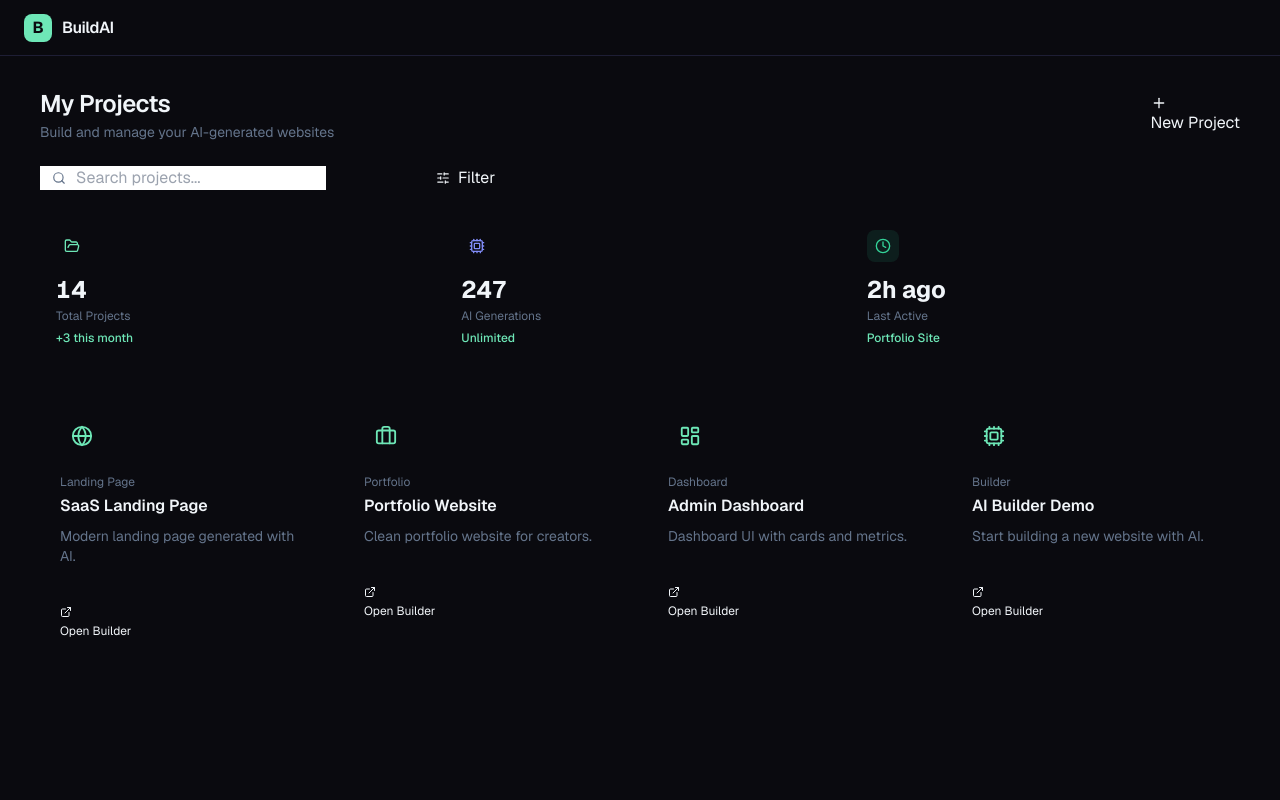
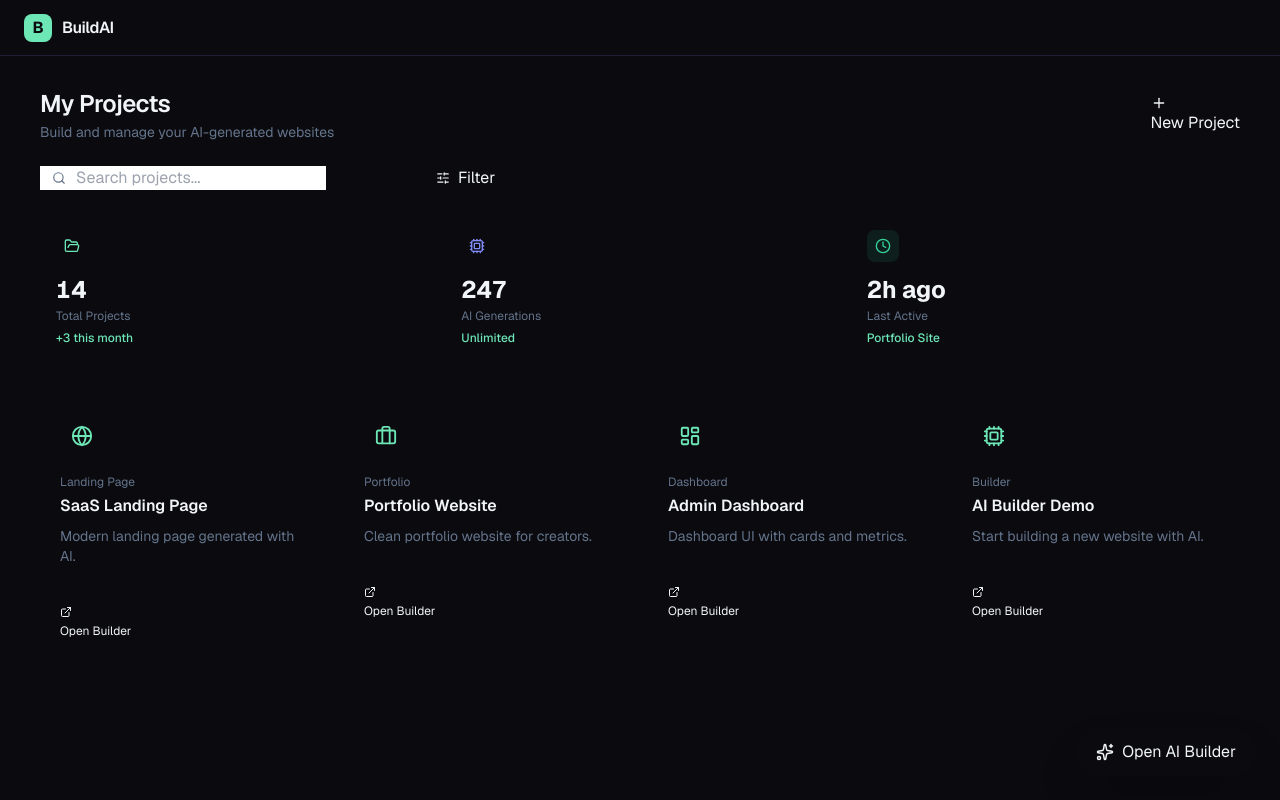
Before and after one commit to ineslourenco7/build, a Next.js app: page / in a window 1280 px wide. Built offline with nearby package versions, Linux system fonts and the light colour scheme.

Commit message:
Add homepage CTA to AI builder

```diff
--- a/src/app/page.tsx
+++ b/src/app/page.tsx
@@ -1,6 +1,20 @@
-// Entry point → Projects Dashboard
+import Link from 'next/link';
 import ProjectsDashboardPage from './projects-dashboard/page';
+import { Sparkles } from 'lucide-react';
 
 export default function Home() {
-  return <ProjectsDashboardPage />;
+  return (
+    <div className="relative">
+      <div className="fixed bottom-6 right-6 z-[60]">
+        <Link
+          href="/ai-builder-workspace"
+          className="btn-primary shadow-2xl px-5 py-3 rounded-full flex items-center gap-2"
+        >
+          <Sparkles size={18} />
+          Open AI Builder
+        </Link>
+      </div>
+      <ProjectsDashboardPage />
+    </div>
+  );
 }
```
